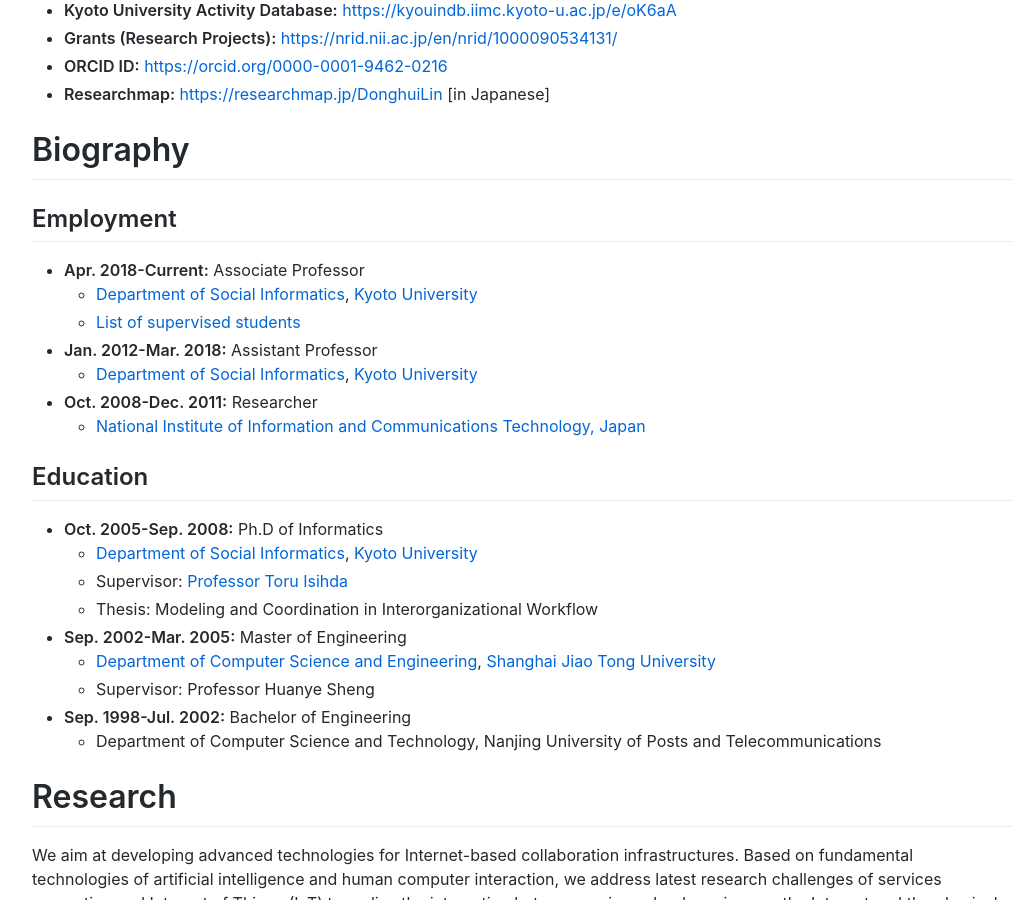
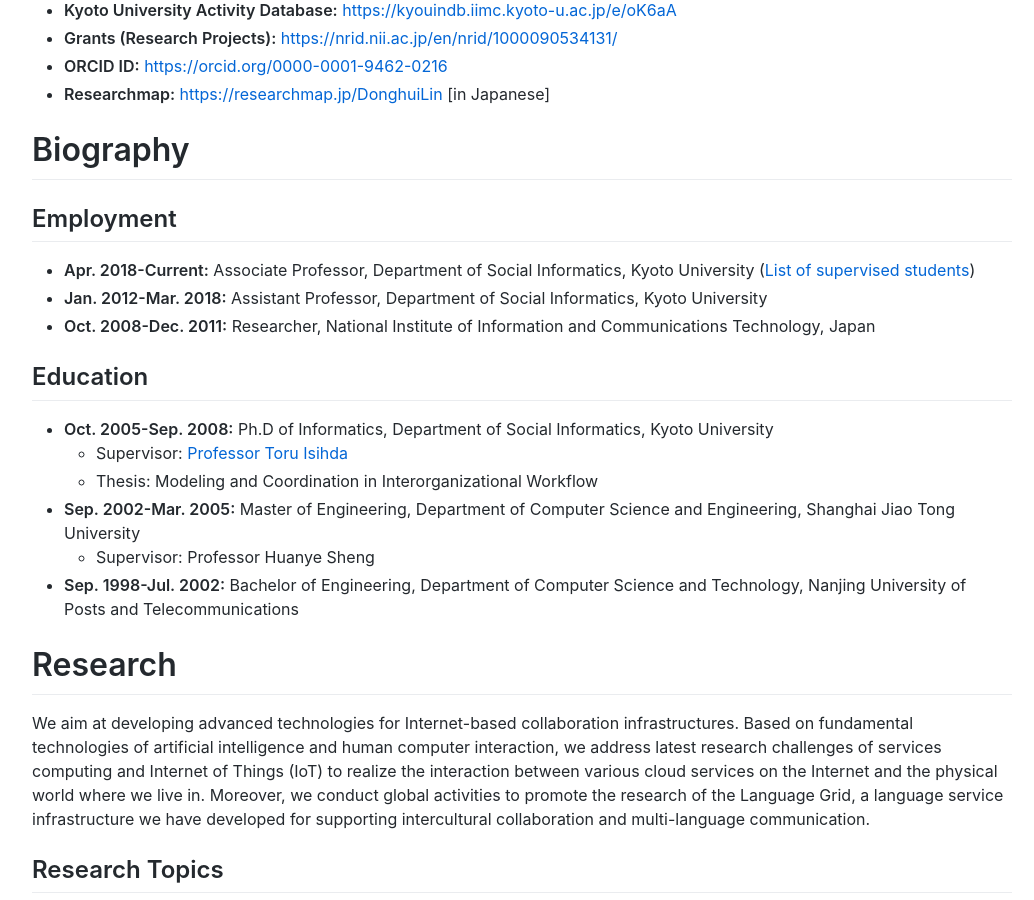
Before and after one commit to lindh/lindh.github.io, a Jekyll site: the page built from index.md, in a window 1280 px wide and 900 px high, scrolled down 369 px. Shown: the whole window, without its empty margins (118-1152 px from the left). Built offline with Jekyll 4.4.1, drawn with Linux system fonts in a browser that asks for light colours; comment, search, counter and statistics services are not loaded; part of the change alters nothing that is shown.

```diff
--- a/index.md
+++ b/index.md
@@ -25,24 +25,17 @@ layout: default
 # Biography
 
 ## Employment
-- **Apr. 2018-Current:** Associate Professor
-  - [Department of Social Informatics](http://www.soc.i.kyoto-u.ac.jp/en/), [Kyoto University](https://www.kyoto-u.ac.jp/en/)
-  - [List of supervised students](./students.html)
-- **Jan. 2012-Mar. 2018:** Assistant Professor
-  - [Department of Social Informatics](http://www.soc.i.kyoto-u.ac.jp/en/), [Kyoto University](https://www.kyoto-u.ac.jp/en/)
-- **Oct. 2008-Dec. 2011:** Researcher
-  - [National Institute of Information and Communications Technology, Japan](https://www.nict.go.jp/en/index.html)
+- **Apr. 2018-Current:** Associate Professor, Department of Social Informatics, Kyoto University ([List of supervised students](./students.html))
+- **Jan. 2012-Mar. 2018:** Assistant Professor, Department of Social Informatics, Kyoto University
+- **Oct. 2008-Dec. 2011:** Researcher, National Institute of Information and Communications Technology, Japan
 
 ## Education
-- **Oct. 2005-Sep. 2008:** Ph.D of Informatics
-  - [Department of Social Informatics](http://www.soc.i.kyoto-u.ac.jp/en/), [Kyoto University](https://www.kyoto-u.ac.jp/en/)
+- **Oct. 2005-Sep. 2008:** Ph.D of Informatics, Department of Social Informatics, Kyoto University
   - Supervisor: [Professor Toru Isihda](https://en.wikipedia.org/wiki/Toru_Ishida)
   - Thesis: Modeling and Coordination in Interorganizational Workflow
-- **Sep. 2002-Mar. 2005:** Master of Engineering
-  - [Department of Computer Science and Engineering](http://www.cs.sjtu.edu.cn/en/), [Shanghai Jiao Tong University](http://en.sjtu.edu.cn)
+- **Sep. 2002-Mar. 2005:** Master of Engineering, Department of Computer Science and Engineering, Shanghai Jiao Tong University
   - Supervisor: Professor Huanye Sheng
-- **Sep. 1998-Jul. 2002:** Bachelor of Engineering
-  - Department of Computer Science and Technology, Nanjing University of Posts and Telecommunications
+- **Sep. 1998-Jul. 2002:** Bachelor of Engineering, Department of Computer Science and Technology, Nanjing University of Posts and Telecommunications
 
 # Research
 We aim at developing advanced technologies for Internet-based collaboration infrastructures. Based on fundamental technologies of artificial intelligence and human computer interaction, we address latest research challenges of services computing and Internet of Things (IoT) to realize the interaction between various cloud services on the Internet and the physical world where we live in. Moreover, we conduct global activities to promote the research of the Language Grid, a language service infrastructure we have developed for supporting intercultural collaboration and multi-language communication.
```
